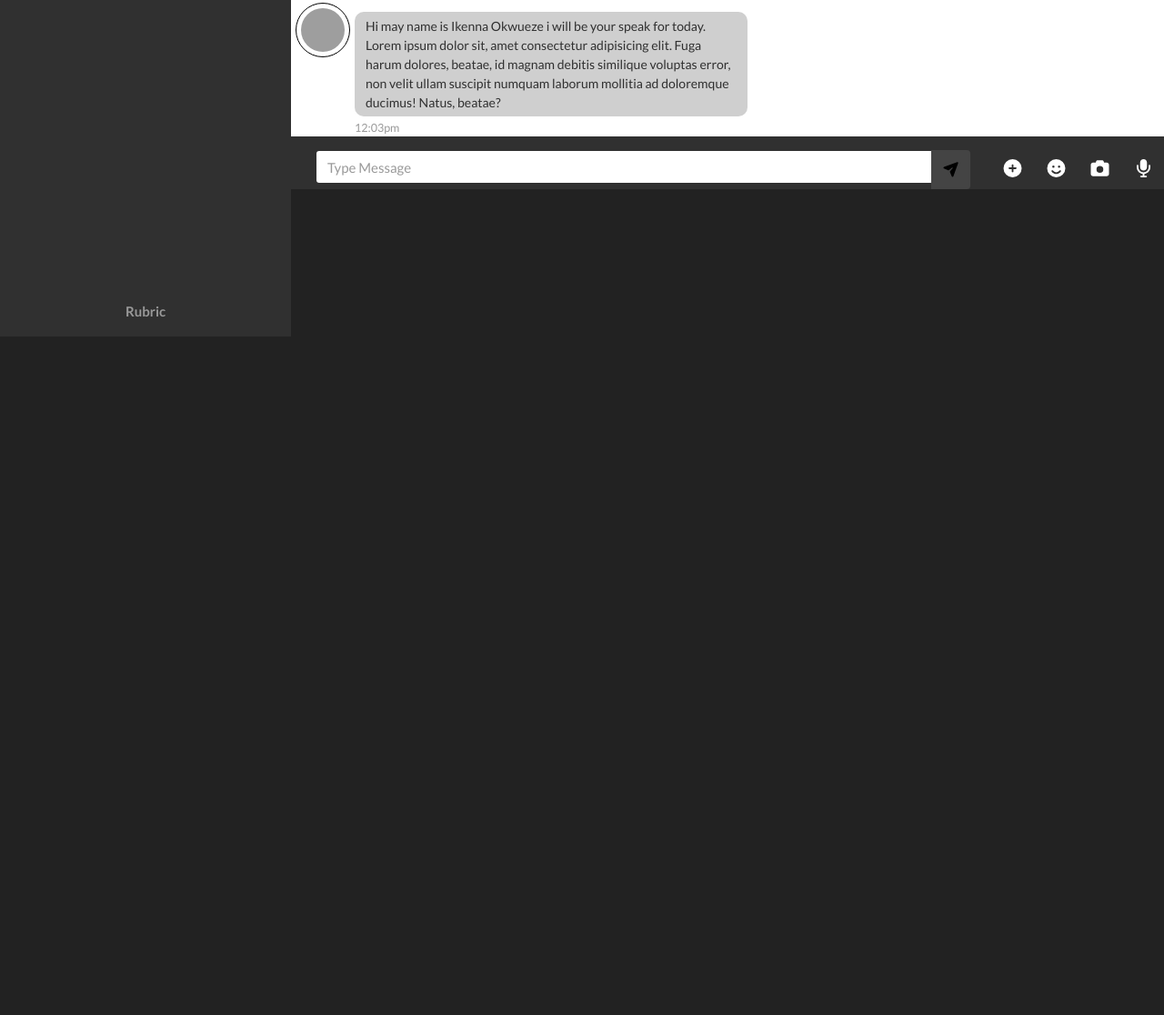
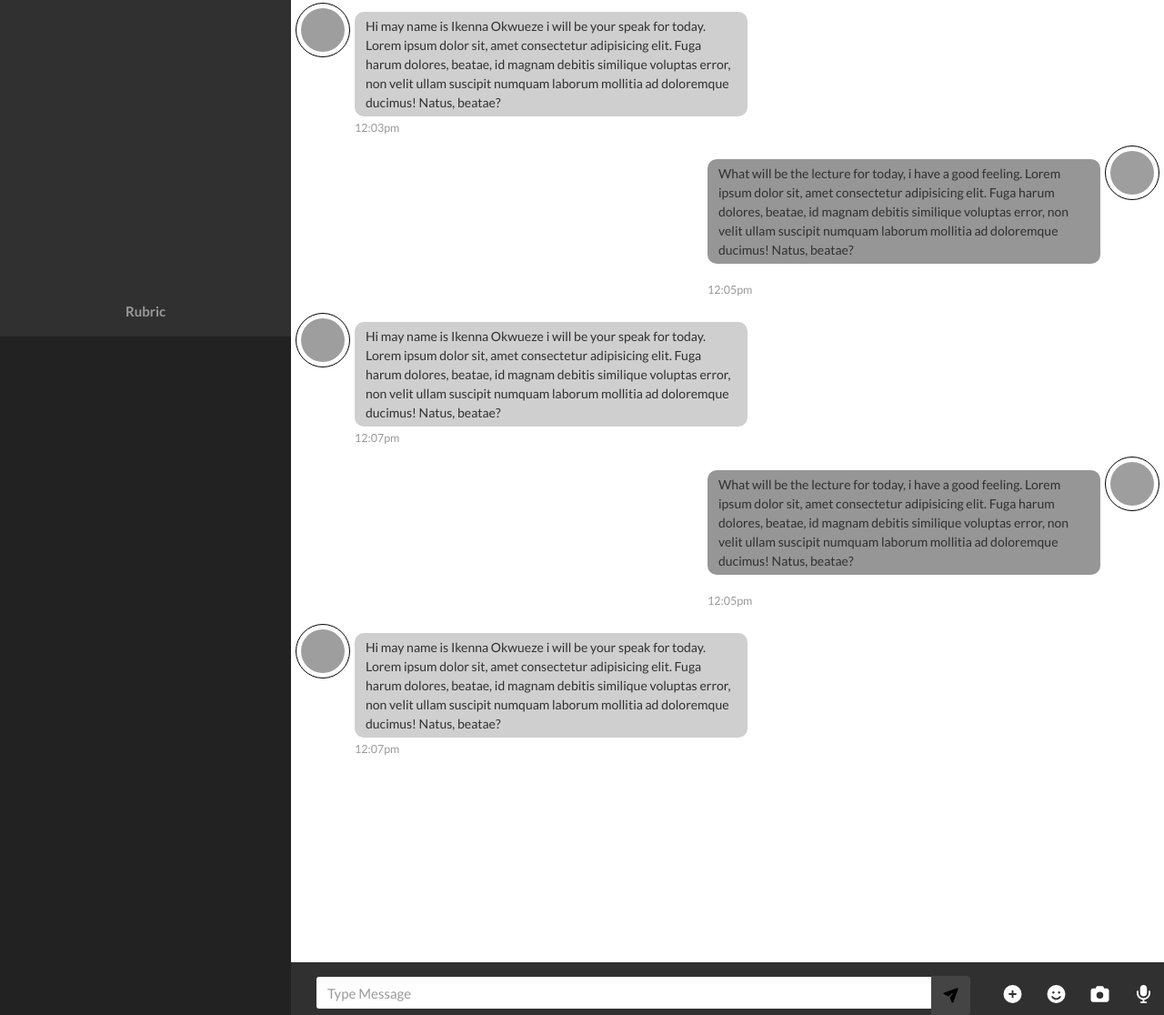
Before and after one commit to okwueze/Project-Rubric, a plain HTML site: page html/Discuss.html in a window 1280 px wide. Shown: the part 454-1570 px from the top of the page at 91% size. Before the commit the page ends 800 px from the top, so only its background shows below. Drawn offline with Linux system fonts and the light colour scheme; grey boxes are pictures that could not be loaded.

Commit message:
project rubric

```diff
--- a/css/student.css
+++ b/css/student.css
@@ -110,13 +110,14 @@
 /* Top chat section */
 .wrapper{
     margin-left: auto;
+    /* display: flex;
+    flex-direction: column;
+    width: 300px;
+    height: 100%; */
 }
 
 .chat-wrapper{
-    display: flex;
-    flex-direction: column;
-    /* height: 125%; */
-    background-color: white;
+    v
 }
 
 .top-color{
@@ -233,8 +234,11 @@
 .msg-bottom{
     display: flex;
     flex-direction: row-reverse;
+    margin-top: 225px;
+    /* width: 75% !important; */
+    /* position: fixed; */
     /* height: 13%; */
-    flex: 1;
+    /* flex: 1; */
 }
 
 .input-group{
--- a/html/Discuss.html
+++ b/html/Discuss.html
@@ -87,7 +87,7 @@
                         </div>
                     </div>
 
-                    <!-- <div class="received">
+                    <div class="received">
                         <div class="received-msg">
                             <p>What will be the lecture for today, i have a good feeling.
                             Lorem ipsum dolor sit, amet consectetur adipisicing elit. Fuga harum dolores,
@@ -97,9 +97,9 @@
                             <span class="text-muted">12:05pm</span>
                         </div>
                         <img src="/img/insta1.jpg " class="rounded-circle chat-img2" alt="">
-                    </div> -->
+                    </div>
 
-                    <!-- <div class="sent">
+                    <div class="sent">
                         <img src="/img/back.jpeg" class="rounded-circle chat-img" alt="">
                         <div class="sent-msg">
                             <p>Hi may name is Ikenna Okwueze i will be your speak for today.
@@ -109,8 +109,34 @@
                             </p>
                             <span class="text-muted">12:07pm</span>
                         </div>
-                    </div> -->
+                    </div>
+
+                    <div class="received">
+                        <div class="received-msg">
+                            <p>What will be the lecture for today, i have a good feeling.
+                            Lorem ipsum dolor sit, amet consectetur adipisicing elit. Fuga harum dolores,
+                            beatae, id magnam debitis similique voluptas error, non velit ullam suscipit
+                            numquam laborum mollitia ad doloremque ducimus! Natus, beatae?
+                            </p>
+                            <span class="text-muted">12:05pm</span>
+                        </div>
+                        <img src="/img/insta1.jpg " class="rounded-circle chat-img2" alt="">
+                    </div>
+
+                    <div class="sent">
+                        <img src="/img/back.jpeg" class="rounded-circle chat-img" alt="">
+                        <div class="sent-msg">
+                            <p>Hi may name is Ikenna Okwueze i will be your speak for today.
+                                Lorem ipsum dolor sit, amet consectetur adipisicing elit. Fuga harum dolores,
+                                beatae, id magnam debitis similique voluptas error, non velit ullam suscipit
+                                numquam laborum mollitia ad doloremque ducimus! Natus, beatae?
+                            </p>
+                            <span class="text-muted">12:07pm</span>
+                        </div>
+                    </div>
                 </div>
+
+
 
                 <!-- Type message Area -->
 
```
